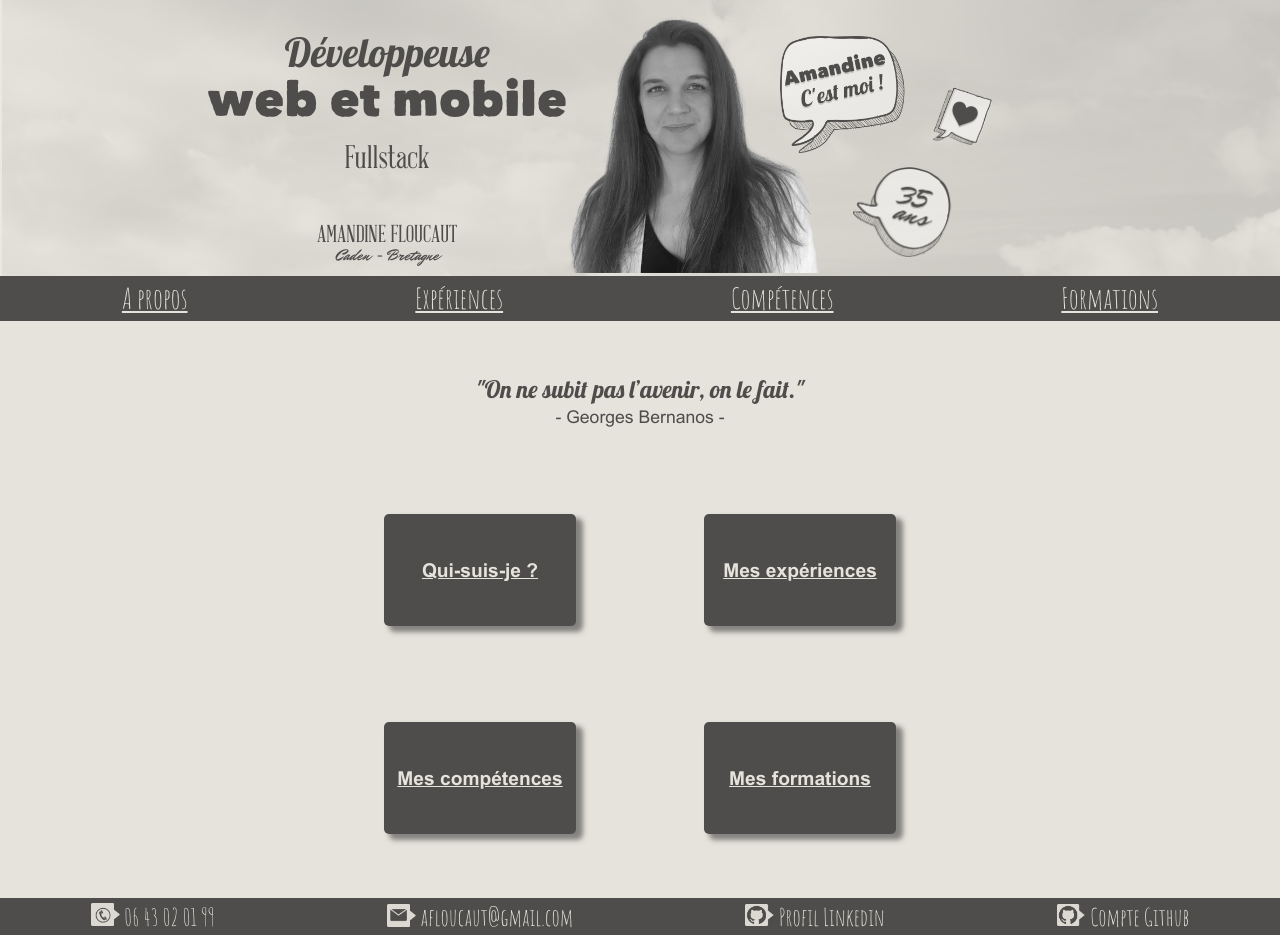
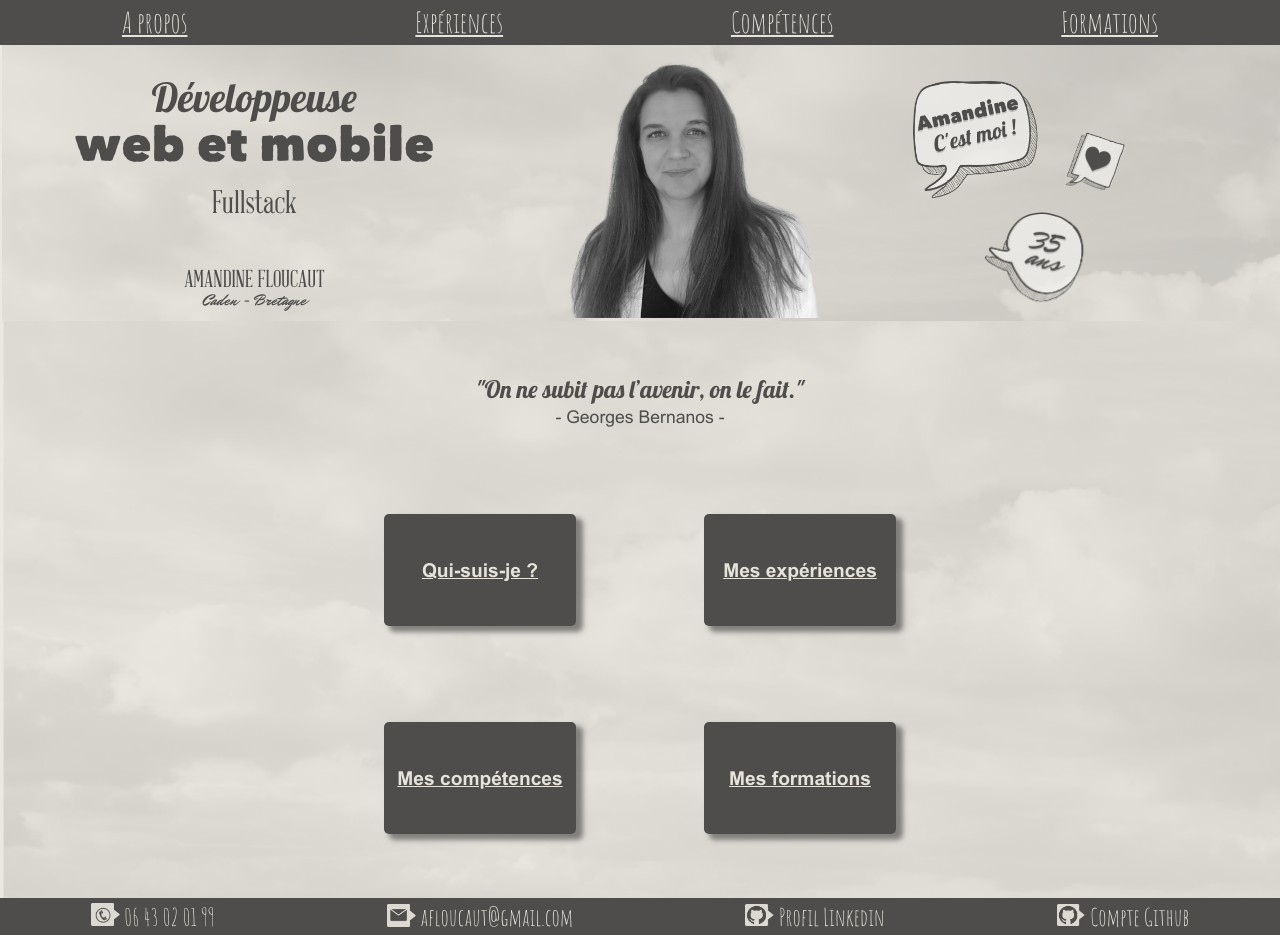
Before and after one commit to AmandineFloucaut/afloucaut, a Vue app: page / in a window 1280 px wide. Built offline with nearby package versions, Linux system fonts and the light colour scheme.

Commit message:
header in experience page

```diff
--- a/src/App.vue
+++ b/src/App.vue
@@ -1,6 +1,6 @@
 <template>
     <main id="app">
-        <HeaderCv/>
+        <!-- <HeaderCv/> -->
         <Nav/>
 
         <section>
@@ -48,6 +48,8 @@ export default {
     section {
       flex-grow: 1;
       background-color: $beige;
+      background-image: url("~@/assets/images/image_fond_nuage.png");
+      background-size: cover;
     }
 }
 
--- a/src/components/HeaderCv.vue
+++ b/src/components/HeaderCv.vue
@@ -42,7 +42,6 @@ export default {
         }
     },
 
-    //TODO image aléatoire pour .bubble_heart
     // TODO info bulle "retour accueil" au survol de la souris
     data() {
         return {
@@ -164,7 +163,7 @@ export default {
 
 @include screen-small {
 
-    .header-cv {
+    .nav__link {
 
         .bubble {
 
@@ -182,7 +181,7 @@ export default {
 
 @media(min-width: 400px) {
 
-    .header-cv {
+    .nav__link {
 
         .photo-cv{
             width: 40%;
@@ -237,7 +236,10 @@ export default {
 
 @include screen-medium {
 
-    .header-cv {
+    .nav__link {
+
+        // flex-direction: row;
+        // align-items: center;
 
         .info {
 
@@ -293,7 +295,7 @@ export default {
 
 @include screen-large {
 
-    .header-cv {
+    .nav__link {
 
         .photo-cv {
             width: 25%;
@@ -326,7 +328,7 @@ export default {
 
 @include screen-extra-large {
 
-    .header-cv {
+    .nav__link {
 
         justify-content: space-around;
 
@@ -385,7 +387,7 @@ export default {
 
 @media(min-width: 1500px) {
 
-    .header-cv {
+    .nav__link {
 
         .info {
 
@@ -423,7 +425,7 @@ export default {
 
 @include screen-huge {
 
-    .header-cv {
+    .nav__link {
 
         .info {
 
--- a/src/router/index.js
+++ b/src/router/index.js
@@ -1,5 +1,6 @@
 import { createRouter, createWebHistory } from 'vue-router';
 import Home from '../views/Home.vue';
+import HeaderCv from '../components/HeaderCv.vue';
 // import Experiences from '../views/Experiences.vue';
 
 const routes = [
--- a/src/views/Experiences.vue
+++ b/src/views/Experiences.vue
@@ -20,8 +20,8 @@
                 </div>
 
                 <p class="project__presentation">
-                    Shabadabada est un <strong> site de divertissement </strong> sur lequel les utilisateurs peuvent tester leurs connaissances musicales au travers de différents <strong>blind tests</strong>. <br>
-                    Il a été construit par une équipe de 3 personnes. <a href="https://github.com/SolenePilliard">Solène Pilliard</a> est à l'origine de ce projet qui a été réalisé en conditions réelles, sur une période de 3 semaines et demi en suivant la méthodologie Scrum.
+                    <a href="http://ec2-54-211-13-201.compute-1.amazonaws.com/apo-Shabadabada/public/front/" target="_blank" title="Au clic, le lien s'ouvrira dans une nouvelle fenêtre.">Shabadabada</a> est un <strong> site de divertissement </strong> sur lequel les utilisateurs peuvent tester leurs connaissances musicales au travers de différents <strong>blind tests</strong>. <br>
+                    Il a été construit par une équipe de 3 personnes. <a href="https://github.com/SolenePilliard" target="_blank" title="Au clic, le lien sera ouvert dans une nouvelle fenêtre.">Solène Pilliard</a> est à l'origine de ce projet qui a été réalisé en conditions réelles, sur une période de 3 semaines et demi en suivant la méthodologie Scrum.
                 </p>
                 <p class="project__presentation">
                     Nous avons décidé de continuer à faire vivre ce site, en venant l'implémenter de nouvelles fonctionnalités et nouvelles catégories. N'hésitez donc pas à le visiter régulièrement ! <br>
@@ -51,12 +51,13 @@
                 <p class="project__technos">
                     WordPress, POO PHP, Composer, Vue.js, SASS, Axios, npm
                 </p>
-
-                <div class="project__images" style="position: relative; padding-bottom: 48.90625%; height: 0;">
-                    <iframe src="https://www.loom.com/embed/b5c939497b1d430e9b751a873e95a979" frameborder="0" webkitallowfullscreen mozallowfullscreen allowfullscreen style="position: absolute; top: 0; left: 0; width: 100%; height: 100%;"></iframe>
+<!-- style="position: relative; padding-bottom: 48.90625%; height: 0;"
+style="position: absolute; top: 0; left: 0; width: 100%; height: 100%;-->
+                <div class="project__images" >
+                    <iframe src="https://www.loom.com/embed/b5c939497b1d430e9b751a873e95a979" frameborder="0" webkitallowfullscreen mozallowfullscreen allowfullscreen></iframe>
                 </div>
 
-                <p class="project__presentation"> Oprofile est un site fictif qui met en relation des clients avec des développeurs.Un thème Wordpress a été créé pour le front et un plugin pour la gestion du back.</p>
+                <p class="project__presentation"> Oprofile est un site fictif qui met en relation des clients avec des développeurs. Ce projet m'a permis de travailler la création et personnalisation de thème avec Wordpress ainsi que l'authentification et les droits des utilisateurs.</p>
 
                 <p class="project__tasks">
                     <ul>
@@ -209,6 +210,10 @@ export default {
                 &>:nth-child(2) {
                     width: 20%;
                 }
+
+                &>iframe  {
+                    width: 100%;
+                }
             }
 
             &__presentation {
--- a/src/views/Home.vue
+++ b/src/views/Home.vue
@@ -1,4 +1,5 @@
 <template>
+  <HeaderCv/>
   <div class="container">
     <div class="blockquote">
       <q class="blockquote__quote"> "{{quotes[0].quote}}" </q>
@@ -21,9 +22,15 @@
 <script>
 // @ is an alias to /src
 
+import HeaderCv from '../components/HeaderCv.vue';
+
 export default {
 
   name: 'Home',
+
+  components: {
+    HeaderCv
+  },
 
    created(){
 
```
